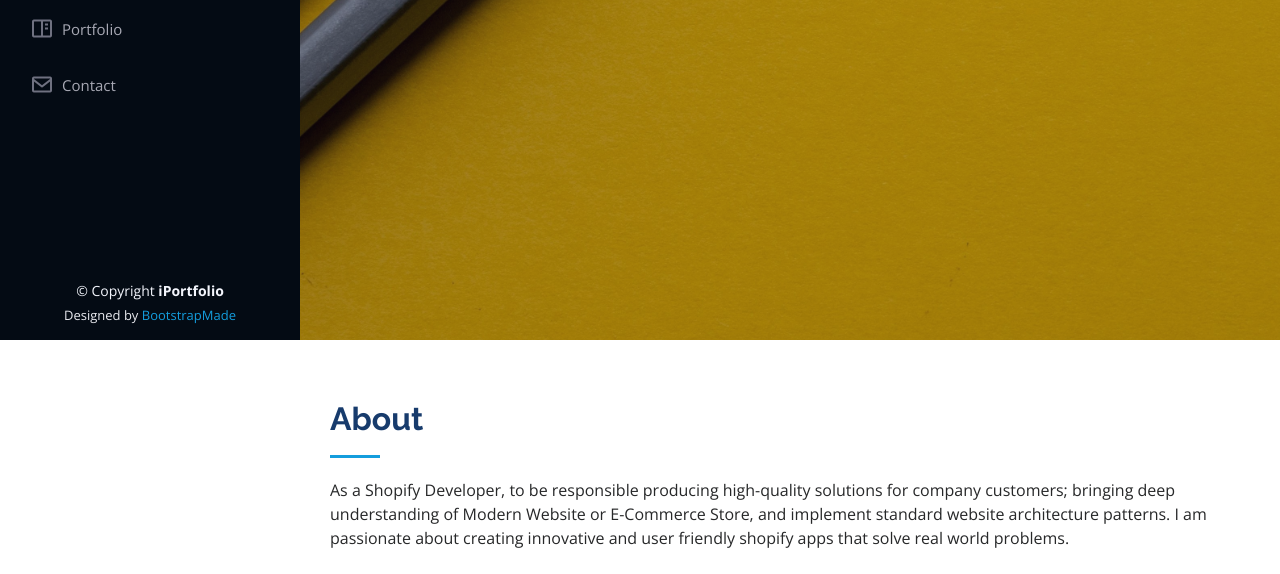
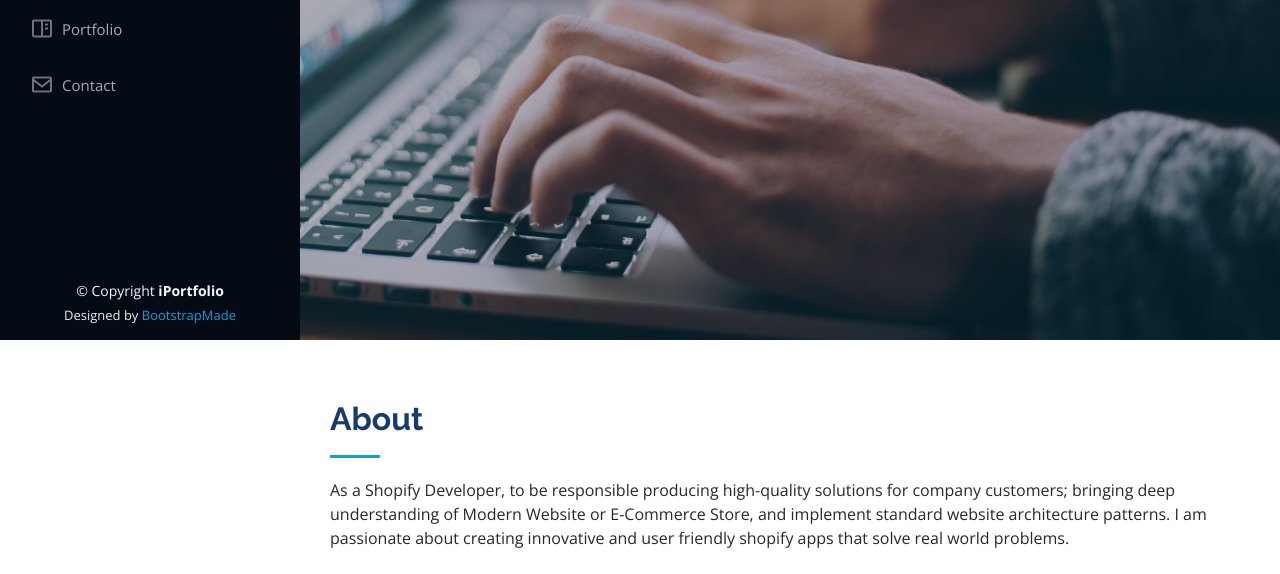
Before and after one commit to MZohaib786/portfolio, a plain HTML site: page index.html in a window 1280 px wide. Shown: the part 460-1034 px from the top of the page. Drawn offline with nearby package versions, Linux system fonts and the light colour scheme.

Commit message:
new changes

```diff
--- a/assets/css/style.css
+++ b/assets/css/style.css
@@ -241,7 +241,7 @@ h6 {
 #hero {
   width: 100%;
   height: 100vh;
-  background: url("../img/joanna-kosinska-1_CMoFsPfso-unsplash.jpg") top center;
+  background: url("../img/glenn-carstens-peters-npxXWgQ33ZQ-unsplash.jpg") top center;
   background-size: cover;
 }
 
```
Also changed, not shown: assets/img/glenn-carstens-peters-npxXWgQ33ZQ-unsplash.jpg (added), assets/img/joanna-kosinska-1_CMoFsPfso-unsplash.jpg (deleted).
